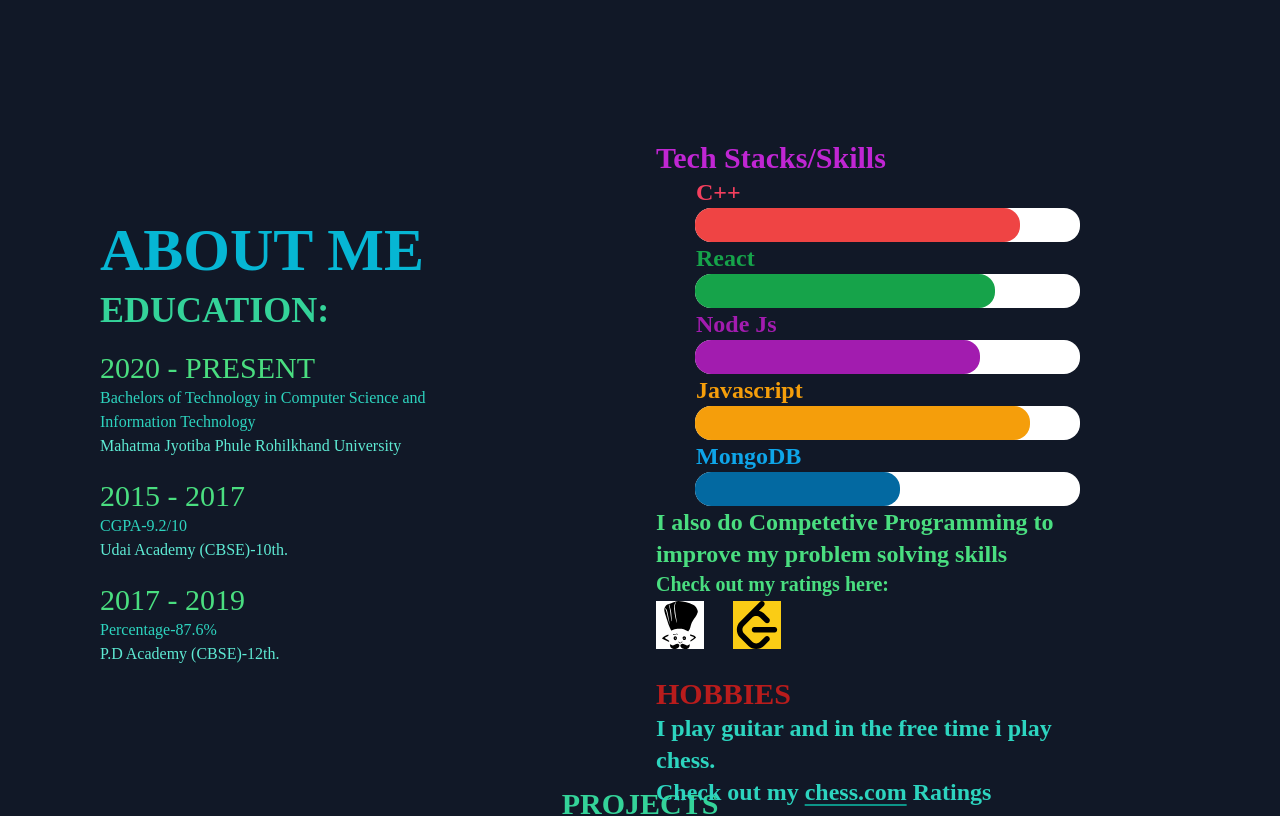
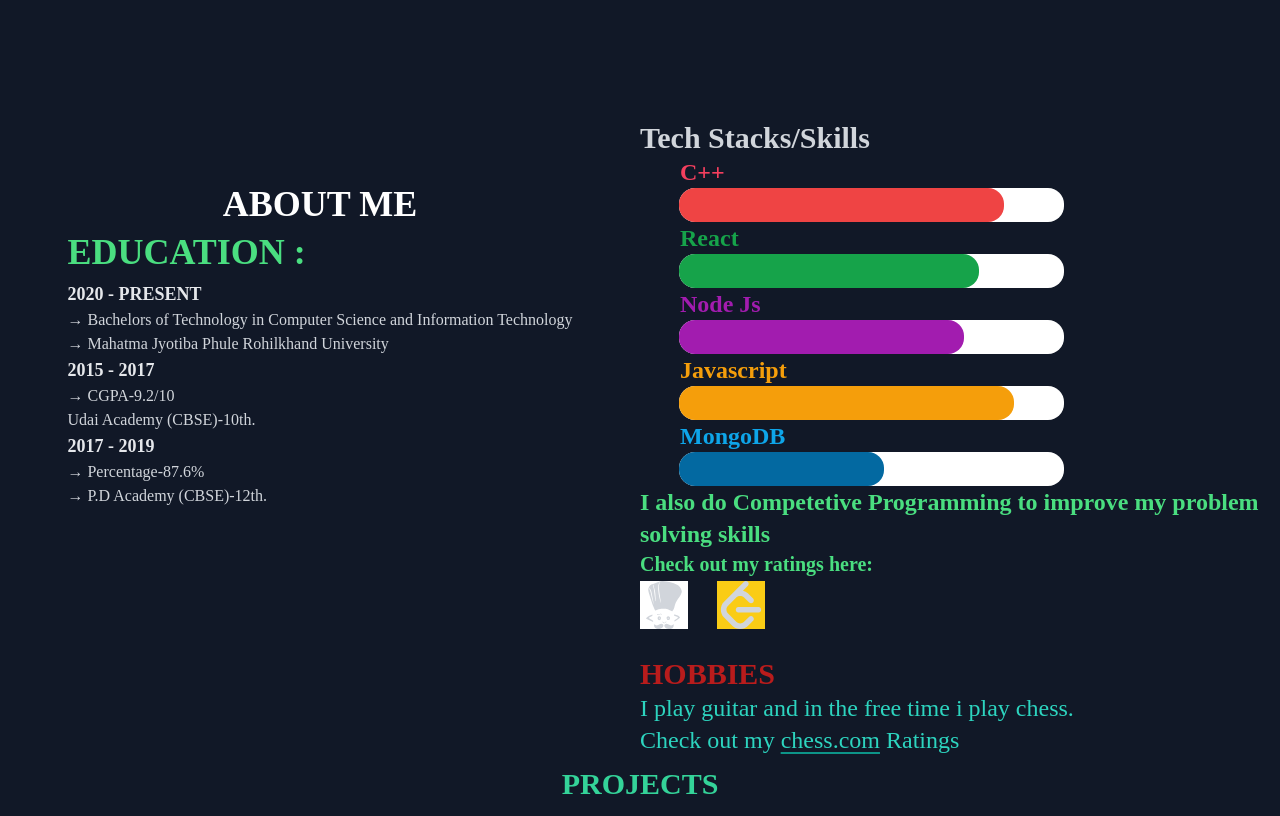
Before and after one commit to skinnyiam/portfolio, a React (Create React App) app: page / in a window 1280 px wide. Shown: the part 680-1496 px from the top of the page. Built offline with nearby package versions, Linux system fonts and the light colour scheme.

Commit message:
fix: fixed Education section

```diff
--- a/src/App.js
+++ b/src/App.js
@@ -7,7 +7,7 @@ import Footer from "./components/Footer";
 
 function App() {
   return (
-    <div className="w-full bg-gray-900">
+    <div className="w-full bg-gray-900 text-gray-300">
       <Navbar />
       <Home />
       <About />
--- a/src/components/About.jsx
+++ b/src/components/About.jsx
@@ -1,5 +1,4 @@
 import React from "react";
-import { HiArrowNarrowDown } from "react-icons/hi";
 import { useEffect } from "react";
 import AOS from "aos";
 import "aos/dist/aos.css";
@@ -12,53 +11,49 @@ const About = () => {
   }, []);
 
   return (
+    <div id="about" className="w-full flex flex-col sm:flex-row justify-center">
       <div
-      name="home"
-      className="z-2 w-full justify-center sm:flex flex-row pr-[200px] "
+        className="w-full sm:w-1/2"
+        // data-aos="zoom-out-right"
       >
-      {/* container  */}
-      <div
-        className=" w-full sm:flex sm:flex-col  sm:pl-[100px] pl-0] sm:ml-0 ml-[90px] sm:pt-[100px] pt-0  h-full"
-        data-aos="zoom-out-right"
-      >
-        <div className="mb-[10px]  ">
-          <h1 className=" sm:text-6xl text-2xl font-semibold text-cyan-500 ">
+        <div className="p-16 w-full flex flex-col items-center">
+          <div>
+            <h1 className="sm:text-2xl lg:text-4xl text-xl text-white font-semibold text-center">
               ABOUT ME
             </h1>
-        </div>
-        <h3 className="font-bold text-emerald-400 pl-[0px] sm:text-4xl text-3xl">
-          EDUCATION:
+            <h3 className="font-bold text-green-400 sm:text-2xl lg:text-4xl text-xl my-2">
+              EDUCATION :
             </h3>
-        <div className="mt-[20px] ">
-          <h2 className="text-green-400 text-3xl">2020 - PRESENT</h2>
-          <h6 className="text-teal-400">
-            Bachelors of Technology in Computer Science and Information
-            Technology
+            <div className="">
+              <h2 className="text-lg font-bold text-gray-200">
+                2020 - PRESENT
+              </h2>
+              <h6 className="">
+                {"→ "}Bachelors of Technology in Computer Science and
+                Information Technology
               </h6>
-          <h6 className="text-teal-300">
-            Mahatma Jyotiba Phule Rohilkhand University
+              <h6 className="">
+                {"→ "}Mahatma Jyotiba Phule Rohilkhand University
               </h6>
             </div>
-        <div className="sm:mt-[20px] ">
-          <h2 className="text-green-400 text-3xl ">2015 - 2017</h2>
-          <h6 className="text-teal-400">CGPA-9.2/10</h6>
-          <h6 className="text-teal-300">Udai Academy (CBSE)-10th.</h6>
+            <div className="">
+              <h2 className="text-lg font-bold text-gray-200">2015 - 2017</h2>
+              <h6 className="">{"→ "}CGPA-9.2/10</h6>
+              <h6 className="">Udai Academy (CBSE)-10th.</h6>
             </div>
-        <div className="sm:mt-[20px] ">
-          <h2 className="text-green-400 text-3xl ">2017 - 2019</h2>
-          <h6 className="text-teal-400">Percentage-87.6%</h6>
-          <h6 className="text-teal-300">P.D Academy (CBSE)-12th.</h6>
+            <div className="">
+              <h2 className="text-lg font-bold text-gray-200">2017 - 2019</h2>
+              <h6 className="">{"→ "}Percentage-87.6%</h6>
+              <h6 className="">{"→ "}P.D Academy (CBSE)-12th.</h6>
+            </div>
+          </div>
         </div>
       </div>
       <div
-        className="font-bold sm:pl-[150px] pl-[80px] w-full justify-center pt-[20px] "
-        data-aos="zoom-in-up"
+        className="w-full sm:w-1/2"
+        // data-aos="zoom-in-up"
       >
-        <div className="flexjustify-center items-center ">
-          <h3 className="font-bold text-3xl  pb-[0px]   items-center text-fuchsia-600">
-            Tech Stacks/Skills
-          </h3>
-        </div>
+        <h3 className="font-bold text-3xl">Tech Stacks/Skills</h3>
         <ul className="sm:flex-row">
           <li className="text-rose-500 sm:text-2xl text-2xl font-bold">C++</li>
           <div className="sm:h-[34px]  sm:w-[385px]  bg-white sm:ml-[39px]  border-solid rounded-2xl  ">
```
Lines whose indentation alone changed are shown as unchanged.
